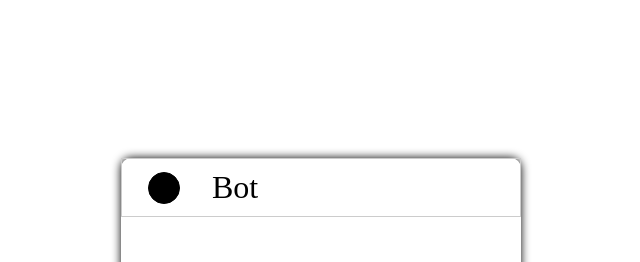
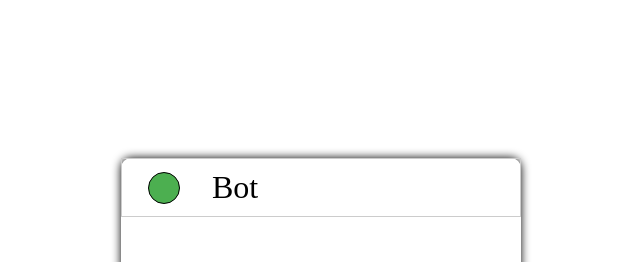
Before and after one commit to ChowdriS/Js-tasks, a plain HTML site: page Task7/index.html in a window 1280 px wide. Shown: the top 262 px of the page, 327-967 px from the left. Drawn offline with Linux system fonts and the light colour scheme.

Commit message:
nav color correction

```diff
--- a/Task7/style.css
+++ b/Task7/style.css
@@ -53,7 +53,7 @@ body{
     margin-left: 1rem;
     height: 30px;
     width: 30px;
-    background-color: #000;
+    background-color: #4CAF50;
     border: 1px solid #000;
     border-radius: 50%;
 }
```
